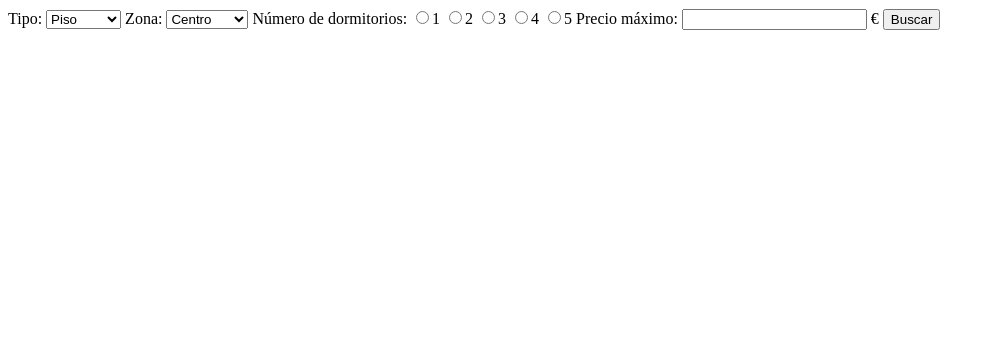
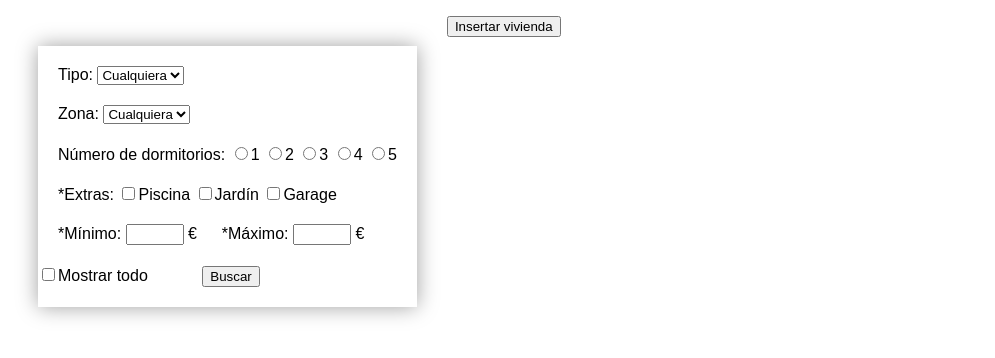
Before and after one commit to barrientosvela/practica, a PHP site: page /consulta.php in a window 1280 px wide. Shown: the top 358 px of the page, without its empty margins (0-995 px from the left). Run offline with PHP 8.4, Linux system fonts and the light colour scheme.

Commit message:
cambios de estilo y funcionalidad

```diff
--- a/consulta.php
+++ b/consulta.php
@@ -1,62 +1,115 @@
 <!DOCTYPE html>
-<html lang="en">
+<html lang="es">
 
 <head>
     <meta charset="UTF-8">
     <meta http-equiv="X-UA-Compatible" content="IE=edge">
     <meta name="viewport" content="width=device-width, initial-scale=1.0">
+    <link rel="stylesheet" href="style2.css">
     <title>Viviendas</title>
 </head>
 
 <body>
+    <!-- Barra de busqueda -->
     <form action="#" method="post">
-        <span>Tipo:</span>
+        <p><span>Tipo:</span>
             <select class="campo" name="tipo">
+                <option value="Cualquiera">Cualquiera</option>
                 <option value="Piso">Piso</option>
                 <option value="Adosado">Adosado</option>
                 <option value="Chalet">Chalet</option>
                 <option value="Casa">Casa</option>
             </select>
-        <span>Zona:</span>
+        </p>
+        <p><span>Zona:</span>
             <select class="campo" name="zona">
+                <option value="Cualquiera">Cualquiera</option>
                 <option value="Centro">Centro</option>
                 <option value="Nervion">Nervión</option>
                 <option value="Triana">Triana</option>
                 <option value="Aljarafe">Aljarafe</option>
                 <option value="Macarena">Macarena</option>
             </select>
-        <span>Número de dormitorios:</span>
-        <input class="campo" type="radio" name="dormitorios" value="1" required>1</input>
+        </p>
+        <p><span>Número de dormitorios:</span>
+            <input class="campo" type="radio" name="dormitorios" value="1" require>1</input>
             <input class="campo" type="radio" name="dormitorios" value="2">2</input>
             <input class="campo" type="radio" name="dormitorios" value="3">3</input>
             <input class="campo" type="radio" name="dormitorios" value="4">4</input>
             <input class="campo" type="radio" name="dormitorios" value="5">5</input>
-        <span>Precio máximo:</span>
-        <input class="campo" type="text" name="precio"> &euro;</input>
-
-        <input type="submit" value="Buscar">
+        </p>
+        <p><span>*Extras:</span>
+            <input class="campo" type="checkbox" name="extras[]" value="Piscina">Piscina</input>
+            <input class="campo" type="checkbox" name="extras[]" value="Jardin">Jardín</input>
+            <input class="campo" type="checkbox" name="extras[]" value="Garage">Garage</input>
+        </p>
+        <p>
+            <span>*Mínimo:</span>
+            <input class="precio" type="text" name="precioMin" size="4"> &euro; &emsp;</input>
+            <span>*Máximo:</span>
+            <input class="precio" type="text" name="precioMax" size="4"> &euro;</input>
+        </p>
+        <input class="campo" type="checkbox" name="todo" value="todo">Mostrar todo</input>
+        <input class="btn-buscar" type="submit" value="Buscar" name="buscar">
     </form>
+    <p><a href='principal.html'><button>Insertar vivienda</button></a></p>
     <?php
-    if (isset($_REQUEST['dormitorios'])) {
+    // Declara variables necesarias
+    $resultado = $extrasCadena = "";
+    // Cuando pulsa el boton de buscar recoje los datos
+    if (isset($_REQUEST['buscar'])) {
         $tipo = $_REQUEST['tipo'];
         $zona = $_REQUEST['zona'];
+        if (isset($_REQUEST['dormitorios'])) {
             $dormitorios = $_REQUEST['dormitorios'];
-        $precio = $_REQUEST['precio'];
+        } else {
+            $dormitorios = 0;
+        }
+        // Si ha seleccionado más de un extra los convierte a un string con los valores seleccionados
+        // if (empty($_REQUEST['extras'])) {
+        //     if (is_array($_REQUEST['extras']))
+        //         $extras = $_REQUEST['extras'];
+        //     foreach ($extras as $extra)
+        //         $extrasCadena .= $extra . " ";
+        // }
 
+        // Consultas
+        $consultaTipo = "tipo = '$tipo'";
+        $consultaZona = "zona = '$zona'";
+        $consultaDormitorios = "dormitorios = '$dormitorios'";
+        // $consultaExtras = "extras LIKE '%$extrasCadena%'";
+        // $consultaPrecio = "precio <= '$precioMin' AND precio >= '$precioMax'";
+
+        // Conecta a la BD
         $conect = mysqli_connect("localhost", "root", "", "viviendas");
         if (mysqli_connect_errno()) {
             echo "Fallo al conectar con la base de datos" . mysqli_connect_error();
             exit;
         } else {
-            // Consulta
-            if(!empty($precio)){
-                $resultado = mysqli_query($conect, "SELECT * FROM tabla_viviendas WHERE tipo = '$tipo' AND zona = '$zona' AND dormitorios = '$dormitorios' AND precio <= '$precio'");
-            }else{
-                $resultado = mysqli_query($conect, "SELECT * FROM tabla_viviendas WHERE tipo = '$tipo' AND zona = '$zona' AND dormitorios = '$dormitorios'");
+            // Envia consulta
+            if (isset($_REQUEST['todo'])) {
+                $resultado = mysqli_query($conect, "SELECT * FROM tabla_viviendas");
+            } else {
+                if ($tipo !== 'Cualquiera' && $zona !== 'Cualquiera' && $dormitorios !== 0) {
+                    $resultado = mysqli_query($conect, "SELECT * FROM tabla_viviendas WHERE $consultaTipo AND $consultaZona AND $consultaDormitorios");
+                } else {
+                    if ($tipo !== 'Cualquiera') {
+                        $resultado = mysqli_query($conect, "SELECT * FROM tabla_viviendas WHERE $consultaTipo");
+                    } else {
+                        if ($zona !== 'Cualquiera') {
+                            $resultado = mysqli_query($conect, "SELECT * FROM tabla_viviendas WHERE $consultaZona");
+                        } else {
+                            if ($consultaDormitorios !== 0) {
+                                $resultado = mysqli_query($conect, "SELECT * FROM tabla_viviendas WHERE $consultaDormitorios");
+                            }
+                        }
+                    }
+                }
             }
         }
     ?>
-        <table border="1">
+        <!-- Muestra tabla con resultados -->
+        <table>
             <tr>
                 <th>Tipo</th>
                 <th>Zona</th>
@@ -69,6 +122,7 @@
                 <th>Observaciones</th>
             </tr>
             <?php
+            // Mientras haya resultado de la consulta muestra otra fila en la tabla
             while ($arrayCunsulta = mysqli_fetch_array($resultado)) {
             ?>
                 <tr>
--- a/principal.html
+++ b/principal.html
@@ -1,5 +1,5 @@
 <!DOCTYPE html>
-<html lang="en">
+<html lang="es">
 
 <head>
     <meta charset="UTF-8">
@@ -25,8 +25,8 @@
             <select class="campo" name="zona">
                 <option value="Centro">Centro</option>
                 <option value="Nervion">Nervión</option>
+                <option value="Aljarafe">Aljarafe</option>
                 <option value="Triana">Triana</option>
-                <option value="Aljarafe">Aljarafe</option>
                 <option value="Macarena">Macarena</option>
             </select>
         </p>
--- /dev/null
+++ b/style2.css
@@ -0,0 +1,35 @@
+*{
+    font-family: Arial, Helvetica, sans-serif;
+}
+table{
+    background-color: #ffff;
+    border-collapse: collapse;
+    float: left;
+    margin: 30px;
+}
+form{
+    float: left;
+    margin: 30px;
+    box-shadow: 0px 0px 20px #a0a0a0;
+}
+form p{
+    margin: 20px;
+}
+.btn-buscar{
+    margin-bottom: 20px;
+    margin-left: 50px;
+}
+th,td{
+    padding: 10px;
+    text-align: center;
+}
+table th{
+    background-color: #36304a;
+    color: #ffff;
+}
+table tr:nth-child(odd) td{
+    background-color: #f5f5f5;
+}
+.precio{
+    width: 50px;
+}
```
Also changed, not shown: consulta.html (deleted, +0 -43 lines), style.css (+3 -12 lines), valida.php (+19 -12 lines), images/casa.jpeg (added), images/casa3.jpg (added), images/casa4.jpg (added), images/png-transparent-logo-black-and-white-brand-letter-d-white-text-rectangle.png (deleted). Lines whose indentation alone changed are shown as unchanged.
